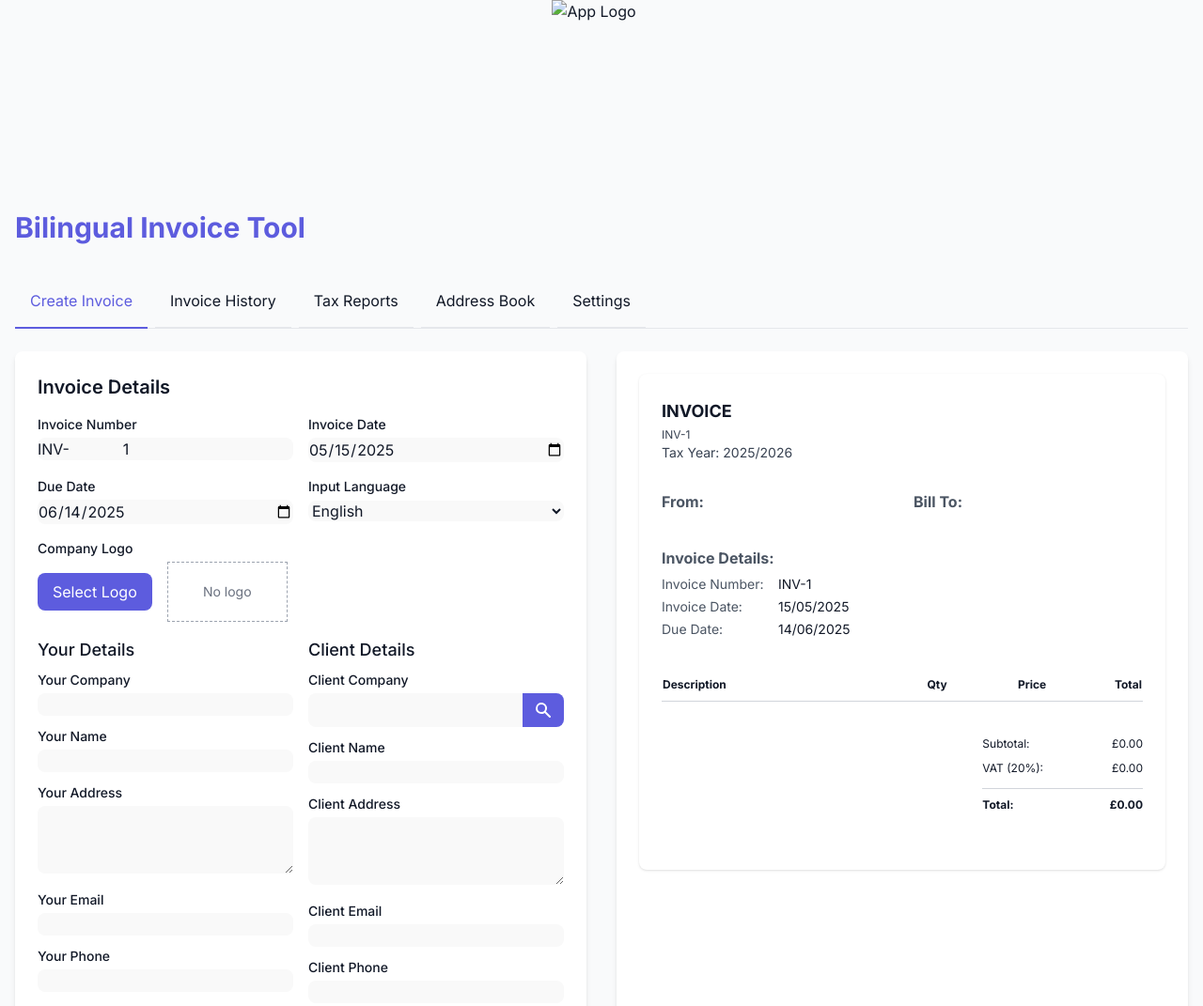
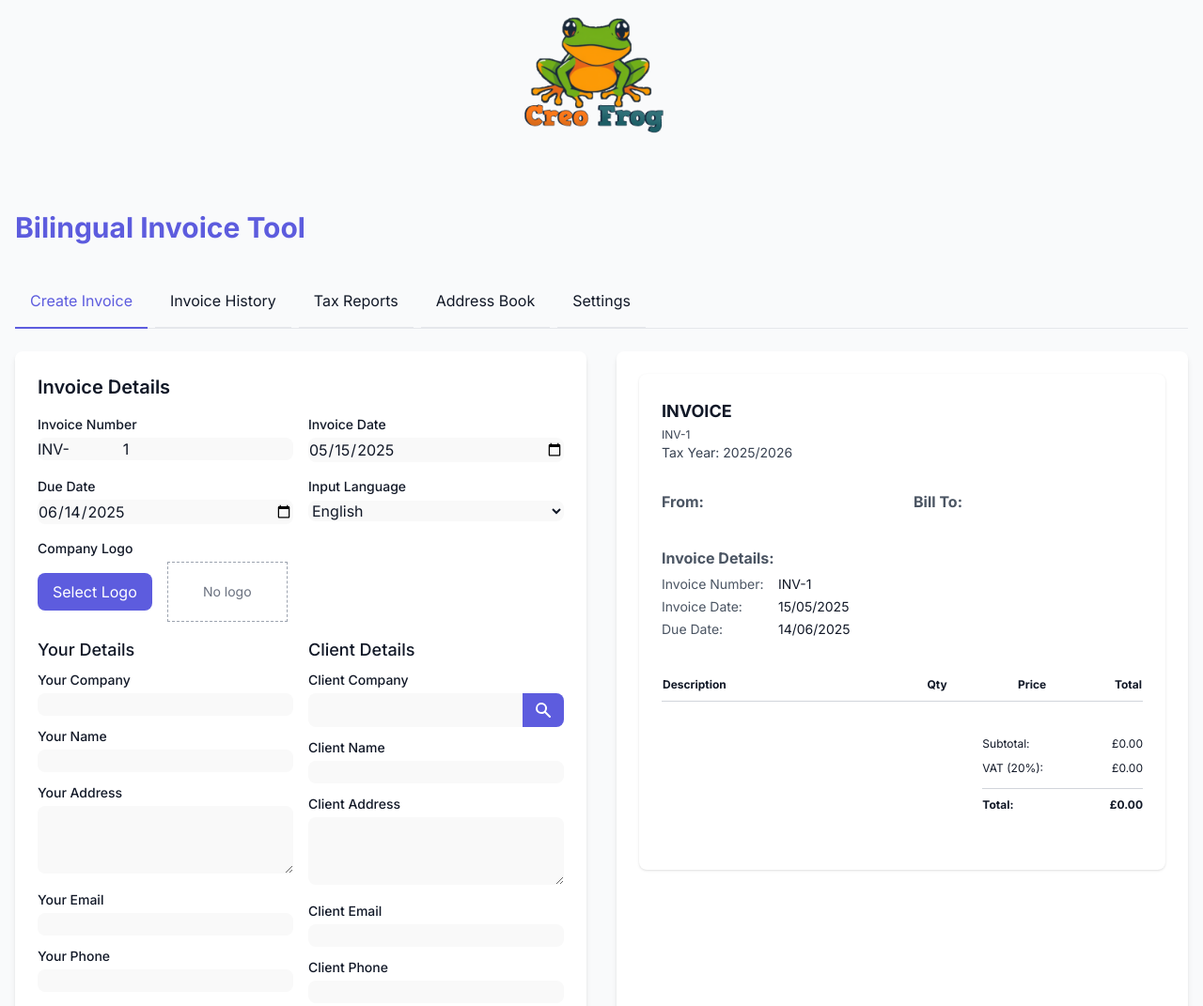
Before and after one commit to WolfMouse19/frogmate, a plain HTML site: page index.html in a window 1280 px wide. Shown: the top 1071 px of the page at 94% size. Drawn offline with nearby package versions, Linux system fonts and the light colour scheme.

Commit message:
Update index.html

```diff
--- a/index.html
+++ b/index.html
@@ -1,12 +1,12 @@
 <!DOCTYPE html>
 <html lang="en">
 <head>
-    <link rel="icon" type="image/x-icon" href="/images/creofrog.png">
+    <link rel="icon" type="image/x-icon" href="creofrog.png">
     <meta charset="UTF-8">
     <meta name="viewport" content="width=device-width, initial-scale=1.0">
     <title><Bilingual Invoice Tool></title>
         <div class="flex items-center justify-center mb-8">
-            <img src="images/creofrog.png" alt="App Logo" class="h-40 w-auto mr-4">
+            <img src="creofrog.png" alt="App Logo" class="h-40 w-auto mr-4">
 
         </div>
     <script src="https://cdn.tailwindcss.com"></script>
```
